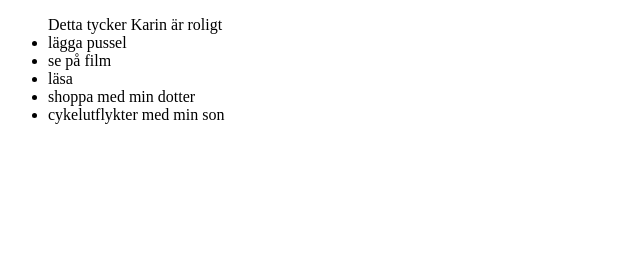
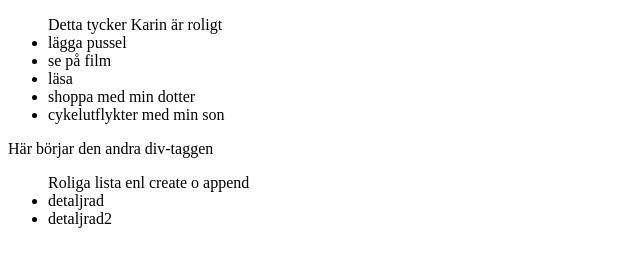
Before and after one commit to skka19st/MVP_Loopar, a plain HTML site: page index.html in a window 1280 px wide. Shown: the whole page, without its empty margins (0-640 px from the left). Drawn offline with Linux system fonts and the light colour scheme.

Commit message:
backup av halvfardig version

```diff
--- a/index.html
+++ b/index.html
@@ -13,8 +13,8 @@
 <body>
 <div id="divId">
 
-
-
+</div>
+<div id="divId2">
 
 </div>
 
--- a/script.js
+++ b/script.js
@@ -46,3 +46,30 @@ function ListaItem()
         console.log("<li>" + roligaSaker[ind] + "</li>");
     }
 }
+// ------------------------------------------------------------------
+
+// en koppling till den del av html-dokumentet som ska uppdateras
+let divTag2 = document.getElementById("divId2");
+
+// skapa en textrad och koppla den till div-taggen
+var text = document.createTextNode("Här börjar den andra div-taggen");
+divTag2.appendChild(text);
+
+// skapa lista med rubrik, koppla listan till div-taggen
+var ulTag2 = document.createElement("ul");
+text = document.createTextNode("Roliga lista enl create o append");
+ulTag2.appendChild(text);
+divTag2.appendChild(ulTag2);
+
+// skapa detaljrad och koppla den till listan
+var liTag2 = document.createElement("li");
+text = document.createTextNode("detaljrad");
+liTag2.appendChild(text);
+ulTag2.appendChild(liTag2);
+
+// skapa detaljrad och koppla den till listan
+// en ny 'createElement' måste göras för att börja på ett nytt objekt
+liTag2 = document.createElement("li");
+text = document.createTextNode("detaljrad2");
+liTag2.appendChild(text);
+ulTag2.appendChild(liTag2);
```
